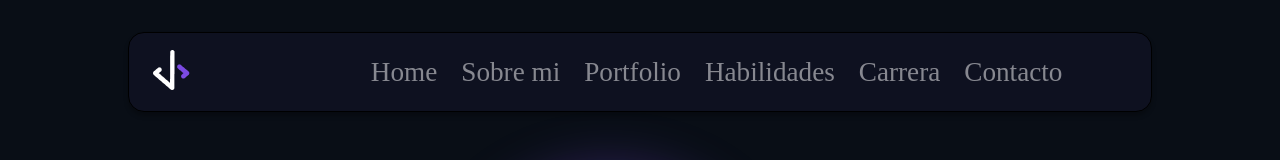
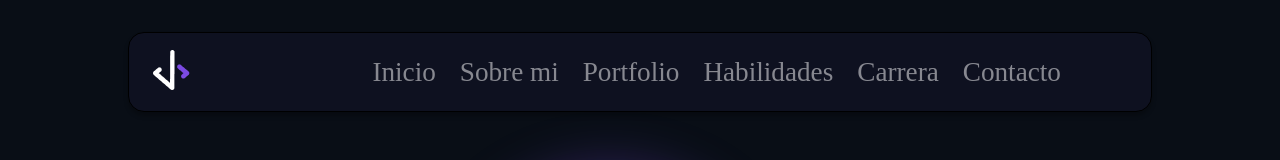
Before and after one commit to ExequielMaydana/Portfolio-NextJS, a Next.js app: page / in a window 1280 px wide. Shown: the top 160 px of the page. Built offline with nearby package versions, Linux system fonts and the light colour scheme; a web font is replaced by a local one.

Commit message:
edit home

```diff
--- a/src/components/shared/NavBar.jsx
+++ b/src/components/shared/NavBar.jsx
@@ -30,7 +30,7 @@ const NavBar = ({ openMenu, setOpenMenu }) => {
           <ul className={style.navMenu}>
             <li className={style.navLinks}>
               <Link href="/" className={style.links} onClick={closeMenu}>
-                Home
+                Inicio
               </Link>
             </li>
 
```
